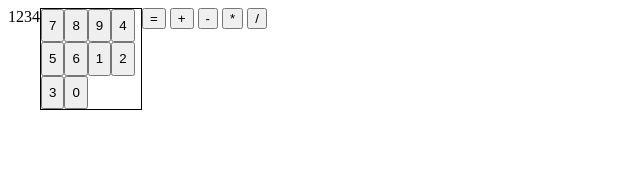
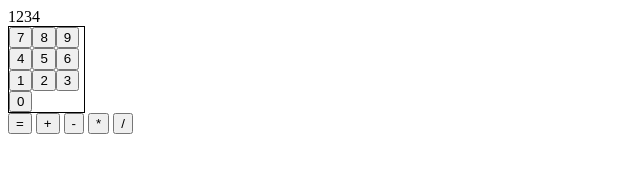
Before and after one commit to BrandonComstock/Calculator, a plain HTML site: page index.html in a window 1280 px wide. Shown: the whole page, without its empty margins (0-640 px from the left). Drawn offline with Linux system fonts and the light colour scheme.

```diff
--- a/index.html
+++ b/index.html
@@ -13,13 +13,16 @@
             <button id="7" class="number">7</button>
             <button id="8" class="number">8</button>
             <button id="9" class="number">9</button>
+
             <button id="4" class="number">4</button>
             <button id="5" class="number">5</button>
             <button id="6" class="number">6</button>
+
             <button id="1" class="number">1</button>
             <button id="2" class="number">2</button>
             <button id="3" class="number">3</button>
-            <button id="0" class="number">0</button>
+
+            <button id="zero" class="number">0</button>
         </div>
         <div id="operators">
             <button id="=">=</button>
--- a/styles.css
+++ b/styles.css
@@ -1,15 +1,20 @@
 #calculator {
     display: flex;
+    flex-direction: column;
 }
 
 #numbers {
     display: flex;
     flex-wrap: wrap;
-    width: 100px;
-    height: 100px;
+    width: 75px;
+    height: 85px;
     border: 1px solid black;
 }
 
 .number {
     box-sizing: border-box;
 }
+
+#zero {
+    align-self: flex-end;
+}
```
